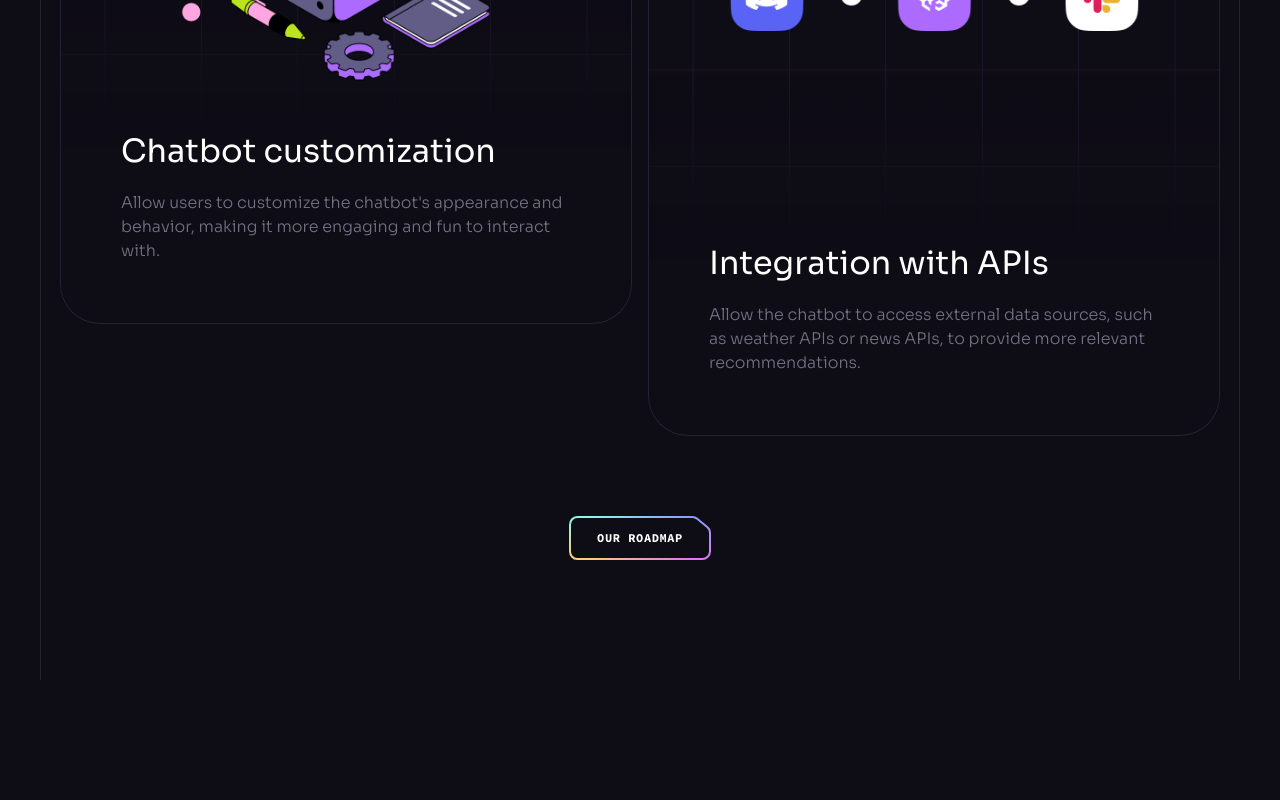
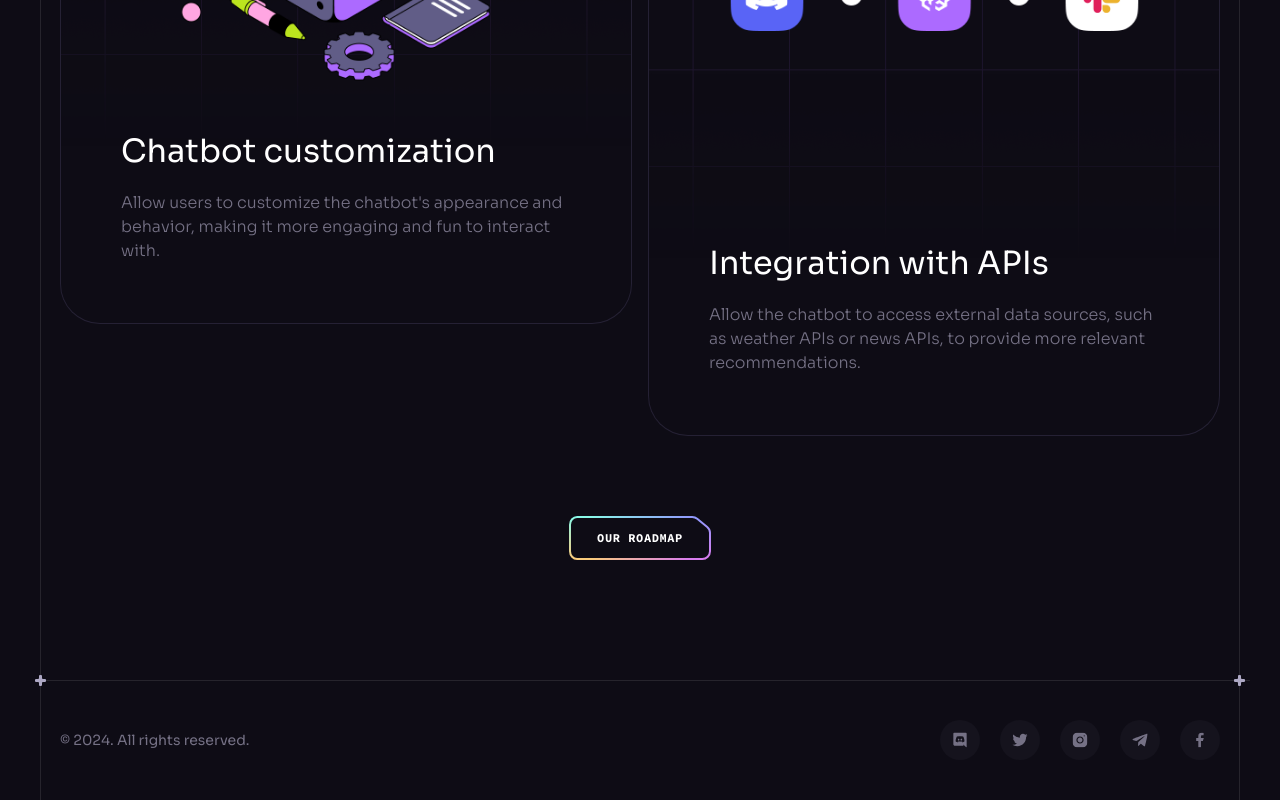
Before and after one commit to dlamli/brainwave-website, a React (Vite) app: page / in a window 1280 px wide. Shown: the part 8697-9497 px from the top of the page. Before the commit the page ends 9377 px from the top, so only its background shows below. Built offline with nearby package versions, Linux system fonts and the light colour scheme.

Commit message:
[feat]Add Footer

```diff
--- a/src/App.tsx
+++ b/src/App.tsx
@@ -2,6 +2,7 @@ import { ButtonGradient } from "@assets/svg";
 import {
   Benefits,
   Collaboration,
+  Footer,
   Header,
   Hero,
   Pricing,
@@ -20,6 +21,7 @@ export const App = () => {
         <Services />
         <Pricing />
         <Roadmap />
+        <Footer/>
       </div>
       <ButtonGradient />
     </>
--- /dev/null
+++ b/src/components/Footer.tsx
@@ -0,0 +1,31 @@
+import { socials } from "@/constants";
+import { Section } from "@components/index";
+
+export const Footer = () => {
+  return (
+    <Section crosses className="!px-0 !py-10">
+      <div className="container flex sm:justify-between justify-center items-center gap-10 max-sm:flex-col">
+        <p className="caption text-n-4 lg:block">
+          &copy; {new Date().getFullYear()}. All rights reserved.
+        </p>
+        <ul className="flex gap-5 flex-wrap">
+          {socials.map((social) => (
+            <a
+              key={social.id}
+              href={social.iconUrl}
+              className="flex items-center justify-center size-10 bg-n-7 rounded-full transition-colors hover:bg-n-6"
+              target="_blank"
+            >
+              <img
+                src={social.iconUrl}
+                width={16}
+                height={16}
+                alt={social.title}
+              />
+            </a>
+          ))}
+        </ul>
+      </div>
+    </Section>
+  );
+};
--- a/src/components/index.ts
+++ b/src/components/index.ts
@@ -3,6 +3,7 @@ export * from "./Button";
 export * from "./Collaboration";
 export * from "./CompanyLogos";
 export * from "./design";
+export * from "./Footer";
 export * from "./Generating";
 export * from "./Header";
 export * from "./Heading";
```
